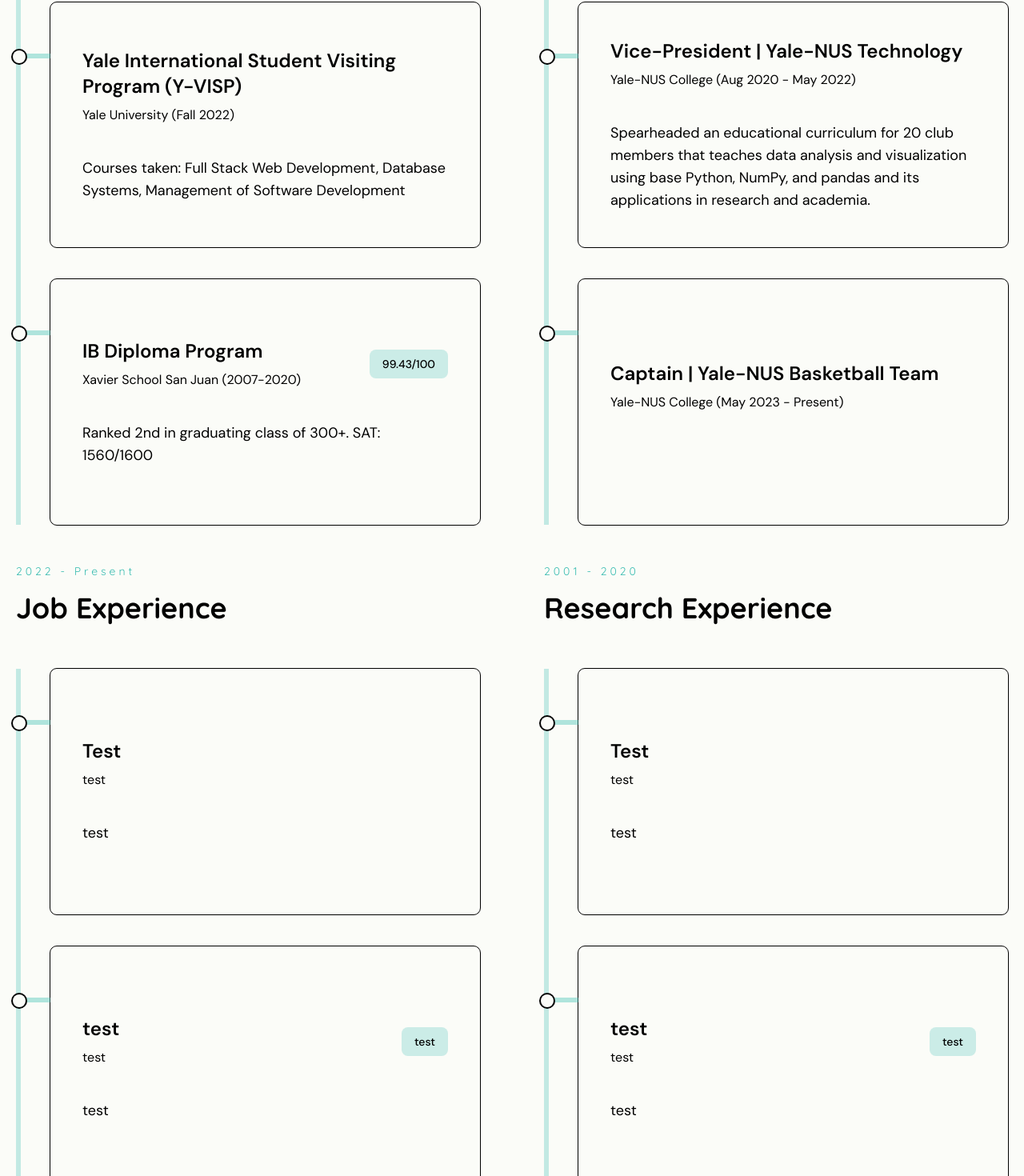
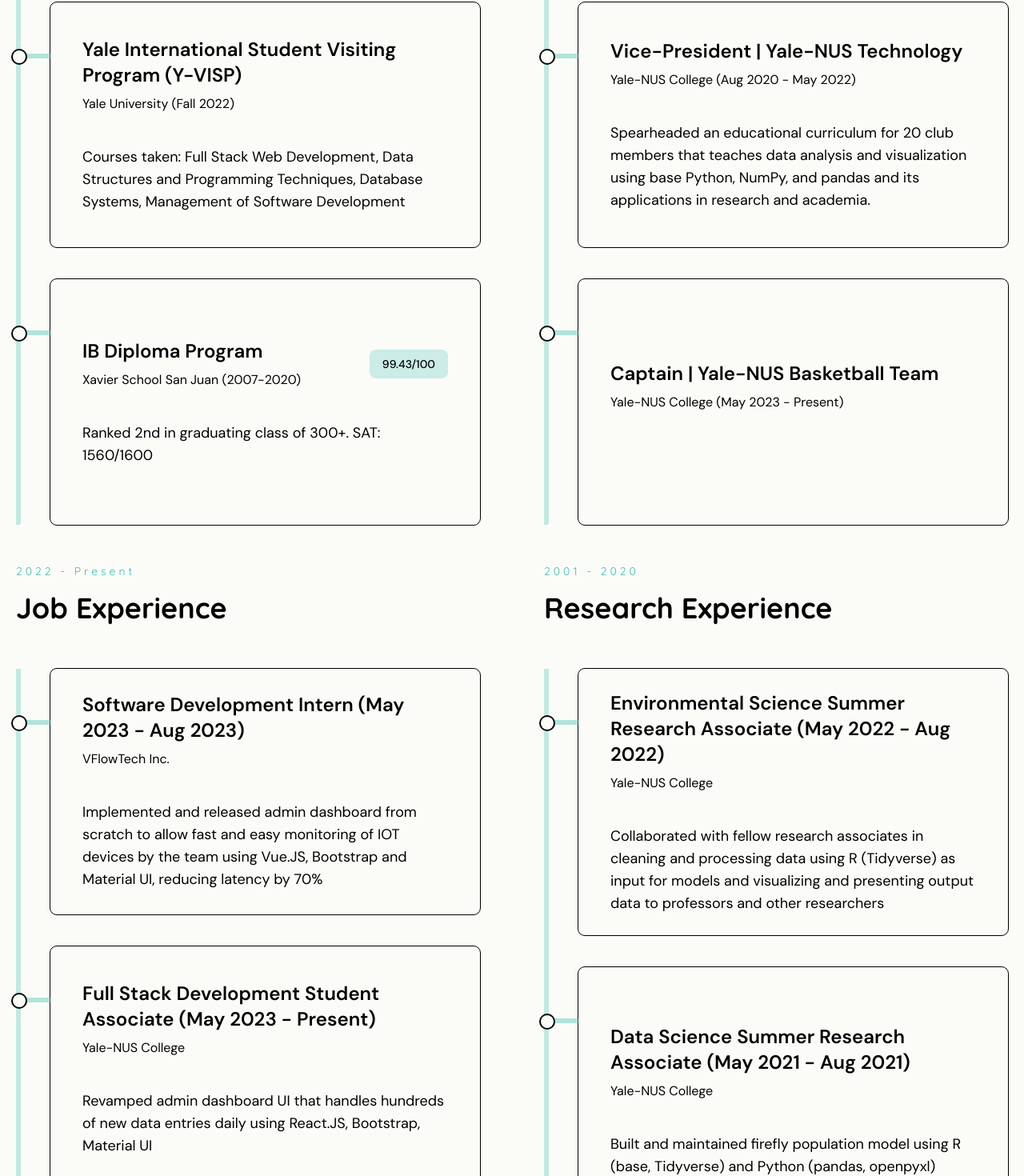
Before and after one commit to gojohnjacob/Portfolio-Website, a React (Create React App) app: page / in a window 1280 px wide. Shown: the part 4031-5501 px from the top of the page at 80% size. Built offline with nearby package versions, Linux system fonts and the light colour scheme.

Commit message:
filled resume data

```diff
--- a/src/components/resume/ResumeCard.jsx
+++ b/src/components/resume/ResumeCard.jsx
@@ -1,6 +1,6 @@
 import { useState } from "react";
 
-const ResumeCard = ({item:{title,subTitle,result,desc,hasModal, longDesc}}) => {
+const ResumeCard = ({item:{title, subTitle, result, desc, hasModal, longDesc, coursesTaken}}) => {
     const [showModal, setShowModal] = useState(false);
     return (
         <div className="w-full h-1/3 group flex">
@@ -35,12 +35,10 @@
             {(showModal && hasModal)? (
         <>
           <div
-            className="justify-center items-center flex overflow-x-hidden overflow-y-auto fixed inset-0 z-50 outline-none focus:outline-none"
+            className="justify-center items-center font-bodyFont flex overflow-x-hidden overflow-y-auto fixed inset-0 z-50 outline-none focus:outline-none"
           >
-            <div className="relative w-auto my-6 mx-5 max-w-3xl">
-              {/*content*/}
+            <div className="relative h-auto w-2/3 my-6 mx-5 max-w-3xl">
               <div className="border-0 rounded-lg shadow-lg relative flex flex-col w-full bg-bodyColor outline-none focus:outline-none">
-                {/*header*/}
                 <div className="flex items-start justify-between p-5 border-b border-solid border-slate-200 rounded-t gap-4">
                   <div className="flex flex-col lgl:flex-row justify-between gap-4 lgl:items-center">
                     <div>
@@ -68,10 +66,19 @@
                     </span>
                   </button>
                 </div>
-                <div className="relative p-6 flex-auto">
-                  <p className="my-4 text-slate-500 text-md md:text-lg font-normal text-black leading-relaxed">
-                   {longDesc}
-                  </p>
+                <div className="relative px-8 py-4 ml-1 flex-auto">
+                  <ul className="list-none mb-4 text-md md:text-lg font-normal text-black">
+                    {longDesc.map(item => (
+                            <li className="mb-3">{item}</li>
+                        ))}
+                  </ul>
+                  {coursesTaken &&
+                  <ul className="text-md md:text-lg list-disc"> <p className="underline">Courses taken:</p>
+                    {coursesTaken.map(item => (
+                        <li>{item}</li>
+                    ))}
+                  </ul>
+                    }
                 </div>
               </div>
             </div>
--- a/src/constants/educationData.js
+++ b/src/constants/educationData.js
@@ -1,13 +1,28 @@
 export const schoolData = [
     {
         id: 1,
-        // src: ,
         title: "BSc (Hons) in Computer Science",
         subTitle: "Yale-NUS College (2020-2024)",
         result: "4.75/5.0",
         desc: "First Class Honors",
         hasModal: true,
-        longDesc: "",
+        longDesc: [
+            "First Class Honors",
+        ],
+        coursesTaken:[
+            "Software Engineering",
+            "Programming Operating Systems, Interfaces, and eXtras",
+            "Data Analysis and Visualization using R",
+            "AI Projects and Case Studies",
+            "Introduction to Computer Science",
+            "Introduction to Data Science",
+            "Linear Algebra",
+            "Introduction to Python",
+            "C: A Language for Science and Engineering",
+            "Probability",
+            "Statistical Inference",
+            "Calculus"
+        ]
     },
     {
         id: 2,
@@ -15,7 +30,7 @@
         // src: ,
         subTitle: "Yale University (Fall 2022)",
         result: "",
-        desc: "Courses taken: Full Stack Web Development, Database Systems, Management of Software Development",
+        desc: "Courses taken: Full Stack Web Development, Data Structures and Programming Techniques, Database Systems, Management of Software Development",
         hasModal: false,
         longDesc: "",
     },
@@ -26,8 +41,9 @@
         subTitle: "Xavier School San Juan (2007-2020)",
         result: "99.43/100",
         desc: "Ranked 2nd in graduating class of 300+. SAT: 1560/1600",
-        hasModal: true,
+        hasModal: false,
         longDesc: "",
+
     }
 ];
 export const ecaData = [
@@ -39,17 +55,27 @@
         result: "",
         desc: "Courses taught: Software Engineering, Introduction to Python, Introduction to Data Science, Quantitative Reasoning, Scientific Inquiry",
         hasModal: true,
-        longDesc: "",
+        longDesc: ["Tutored over 100 Yale-NUS students in Statistics and programming using Python and R"],
+        coursesTaken: [
+            "Software Engineering",
+            "Introduction to Python",
+            "C: A Language for Science and Engineering",
+            "Introduction to Data Science",
+            "Quantitative Reasoning",
+            "Scientific Inquiry"
+        ],
     },
     {
         id: 2,
         title: "Vice-President | Yale-NUS Technology",
-        // src: ,
         subTitle: "Yale-NUS College (Aug 2020 - May 2022)",
         result: "",
         desc: "Spearheaded an educational curriculum for 20 club members that teaches data analysis and visualization using base Python, NumPy, and pandas and its applications in research and academia.",
         hasModal: true,
-        longDesc: "",
+        longDesc: [
+            "Spearheaded an educational curriculum for 20 club members that teaches data analysis and visualization using base Python, NumPy, and pandas and its applications in research and academia",
+            "Co-led the organization in hosting a data journalism competition held in March 2021 for 50+ students",
+        ],
     },
     {
         id: 3,
--- a/src/constants/experienceData.js
+++ b/src/constants/experienceData.js
@@ -2,64 +2,61 @@
     {
         id: 1,
         // src: ,
-        title: "Test",
-        subTitle: "test",
+        title: "Software Development Intern (May 2023 - Aug 2023)",
+        subTitle: "VFlowTech Inc.",
         result: "",
-        desc: "test",
-        hasModal: false,
-        longDesc: "",
+        desc: "Implemented and released admin dashboard from scratch to allow fast and easy monitoring of IOT devices by the team using Vue.JS, Bootstrap and Material UI, reducing latency by 70%",
+        hasModal: true,
+        longDesc: [
+            "Implemented and released admin dashboard from scratch to allow fast and easy monitoring of IOT devices by the team using Vue.JS, Bootstrap and Material UI, reducing latency by 70%",
+            "Created RESTful APIs using Django and PostgreSQL to retrieve IOT sensor data",
+            "Developed DevOps pipeline for Vue.JS and Python applications using Docker and Jenkins",
+            "Added server-sent events to existing API using Elixir, allowing for real-time monitoring of IOT devices"
+        ],
     },
     {
         id: 2,
-        title: "test",
-        // src: ,
-        subTitle: "test",
-        result: "test",
-        desc: "test",
-        hasModal: false,
-        longDesc: "",
+        title: "Full Stack Development Student Associate (May 2023 - Present)",
+        subTitle: "Yale-NUS College",
+        result: "",
+        desc: "Revamped admin dashboard UI that handles hundreds of new data entries daily using React.JS, Bootstrap, Material UI",
+        hasModal: true,
+        longDesc: [
+            "Revamped admin dashboard UI that handles hundreds of new data entries daily using React.JS, Bootstrap, Material UI",
+            "Implemented features using Flask and to process data from submissions of different file types, data validation, error handling, and retroactively resolve minor errors"
+        ],
     },
     {
         id: 3,
-        title: "test",
-        // src: ,
-        subTitle: "test",
-        result: "test",
-        desc: "test",
-        hasModal: false,
-        longDesc: "",
+        title: "Sales Operations Intern (May 2022 - Aug 2022)",
+        subTitle: "Razer Inc.",
+        result: "",
+        desc: "Spearheaded automation of sales and business reports to save department over 30 minutes per day using Python (openpyxl, NumPy, pandas), Microsoft Excel",
+        hasModal: true,
+        longDesc: [
+            "Spearheaded automation of sales and business reports to save department over 30 minutes per day using Python (openpyxl, NumPy, pandas), Microsoft Excel",
+            "Assisted Data Science team in error-handling in development of data ingestion and ETL program using Python, AWS (S3, Lambda), Bitbucket, SQL"
+        ],
     }
 ];
 
 export const researchData = [
     {
         id: 1,
-        // src: ,
-        title: "Test",
-        subTitle: "test",
+        title: "Environmental Science Summer Research Associate (May 2022 - Aug 2022)",
+        subTitle: "Yale-NUS College",
         result: "",
-        desc: "test",
+        desc: "Collaborated with fellow research associates in cleaning and processing data using R (Tidyverse) as input for models and visualizing and presenting output data to professors and other researchers",
         hasModal: false,
         longDesc: "",
     },
     {
         id: 2,
-        title: "test",
-        // src: ,
-        subTitle: "test",
-        result: "test",
-        desc: "test",
+        title: "Data Science Summer Research Associate (May 2021 - Aug 2021)",
+        subTitle: "Yale-NUS College",
+        result: "",
+        desc: "Built and maintained firefly population model using R (base, Tidyverse) and Python (pandas, openpyxl)",
         hasModal: false,
         longDesc: "",
     },
-    {
-        id: 3,
-        title: "test",
-        // src: ,
-        subTitle: "test",
-        result: "test",
-        desc: "test",
-        hasModal: false,
-        longDesc: "",
-    }
 ];
```
